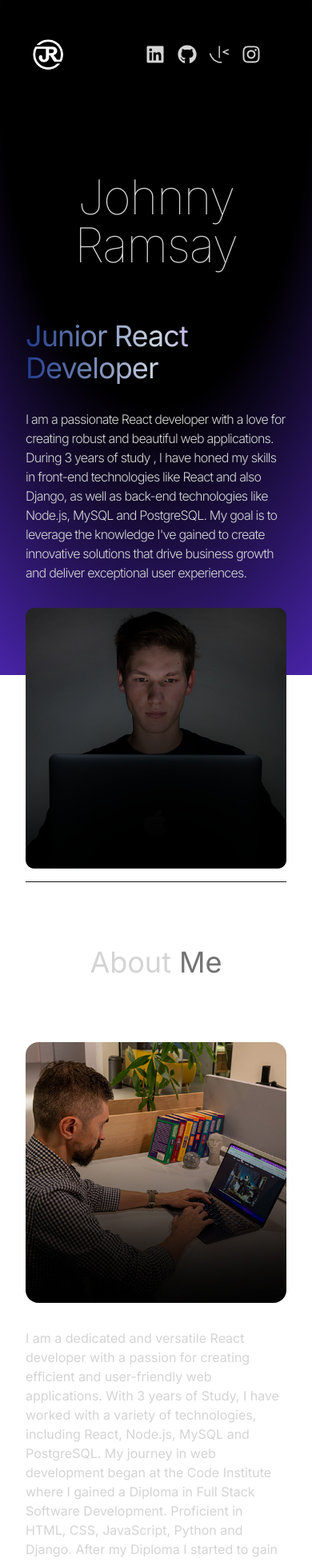
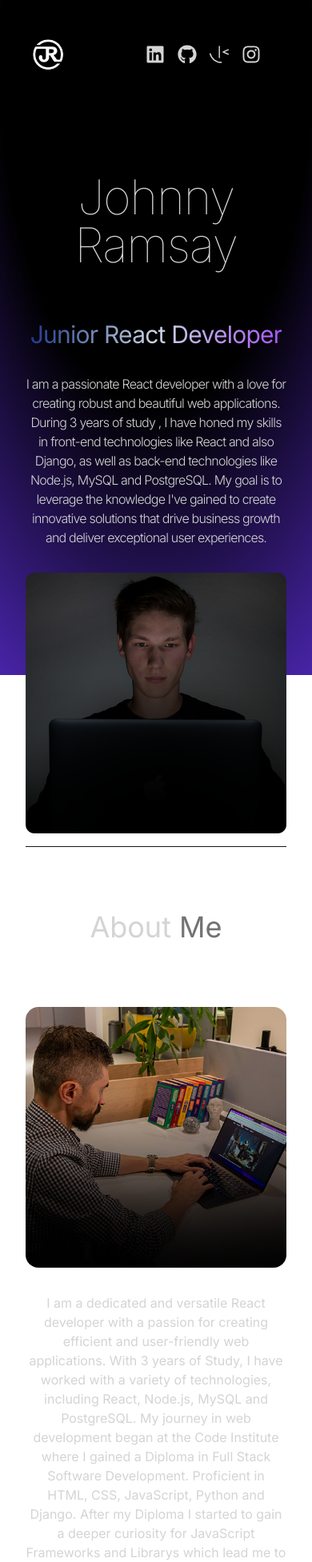
Before and after one commit to J-R77-stack/My-Portfolio, a React (Vite) app: page / in a window 390 px wide. Shown: the top 1953 px of the page at 80% size. Built offline with nearby package versions, Linux system fonts and the light colour scheme.

Commit message:
add contact component and style. style hero and about p sections

```diff
--- a/src/App.jsx
+++ b/src/App.jsx
@@ -3,6 +3,7 @@ import Hero from "./components/Hero";
 import About from "./components/About";
 import Technologies from "./components/Technologies";
 import Projects from "./components/Projects";
+import Contact from "./components/Contact";
 
 function App() {
   return (
@@ -17,6 +18,7 @@ function App() {
         <About />
         <Technologies />
         <Projects />
+        <Contact />
       </div>
     </div>
   );
--- a/src/components/About.jsx
+++ b/src/components/About.jsx
@@ -15,7 +15,9 @@ function About() {
         </div>
         <div className="w-full lg:w-1/2">
           <div className="flex justify-center lg:justify-start">
-            <p className="my-2 max-w-xl py-6">{ABOUT_TEXT}</p>
+            <p className="my-2 max-w-xl py-6 text-center lg:text-left">
+              {ABOUT_TEXT}
+            </p>
           </div>
         </div>
       </div>
--- /dev/null
+++ b/src/components/Contact.jsx
@@ -0,0 +1,16 @@
+import { CONTACT } from "../constants";
+
+function Contact() {
+  return (
+    <div className="border-b border-neutral-900 pb-20">
+      <h1 className="my-10 text-center text-4xl">Contact Me</h1>
+      <div className="text-center tracking-tighter">
+        <p className="my-4">{CONTACT.address}</p>
+        <p className="my-4">{CONTACT.phoneNo}</p>
+        <a href="#">{CONTACT.email}</a>
+      </div>
+    </div>
+  );
+}
+
+export default Contact;
--- a/src/components/Hero.jsx
+++ b/src/components/Hero.jsx
@@ -10,10 +10,10 @@ function Hero() {
             <h1 className="pb-16 text-center sm:text-left text-6xl font-thin tracking-tight lg:mt-16 lg:text-8xl">
               Johnny Ramsay
             </h1>
-            <span className="bg-gradient-to-r from-blue-900 via-slate-300 to bg-purple-500 bg-clip-text text-4xl tracking-tight text-transparent">
+            <span className="bg-gradient-to-r from-blue-900 via-slate-300 to bg-purple-500 bg-clip-text text-3xl tracking-tight text-transparent">
               Junior React Developer
             </span>
-            <p className="my-2 max-w-xl py-6 font-light tracking-tighter">
+            <p className="my-2 max-w-xl py-6 lg:text-left text-center font-light tracking-tighter">
               {HERO_CONTENT}
             </p>
           </div>
--- a/src/constants/index.js
+++ b/src/constants/index.js
@@ -70,7 +70,7 @@ export const PROJECTS = [
 ];
 
 export const CONTACT = {
-  address: "767 Fifth Avenue, New York, NY 10153 ",
-  phoneNo: "+12 4555 666 00 ",
-  email: "me@example.com",
+  address: "Leighton Buzzard, Bedfordshire UK",
+  phoneNo: "+44 7737731448 ",
+  email: "johnnyramsay81@gmail.com",
 };
```
